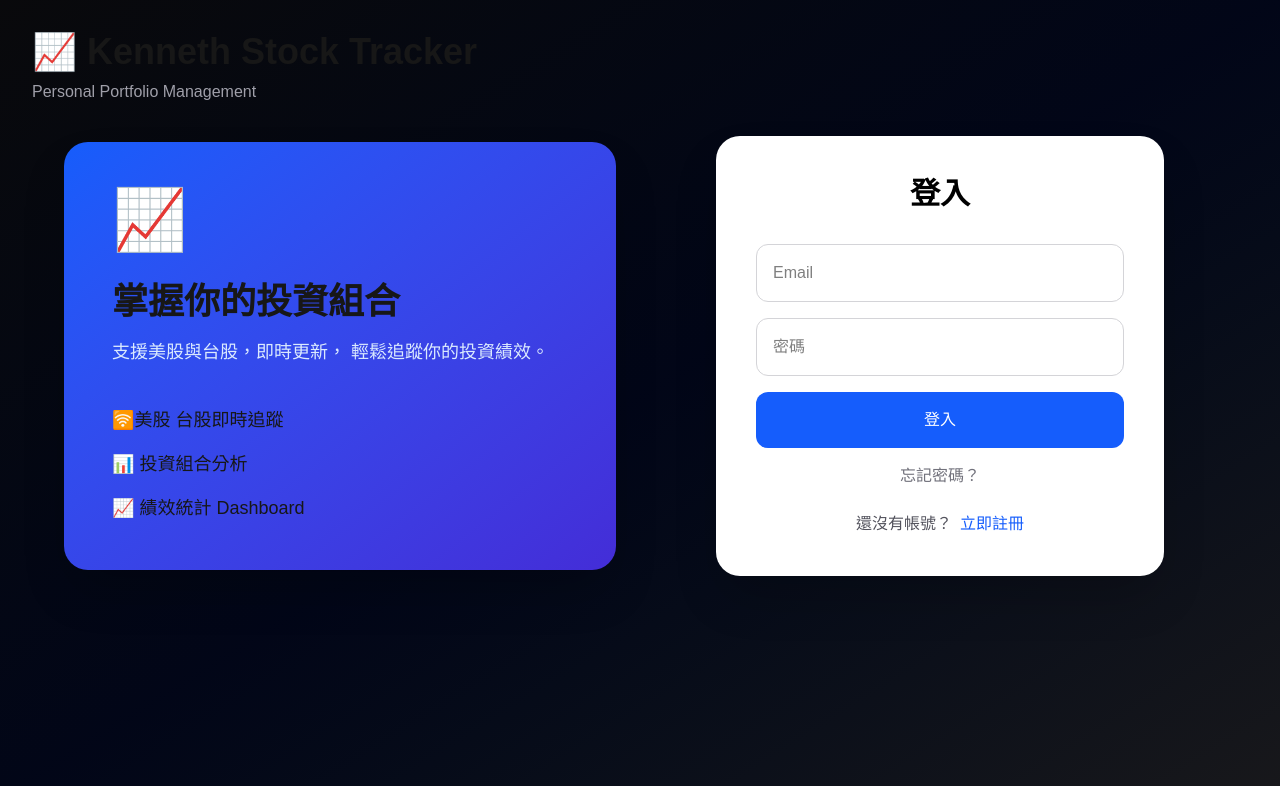
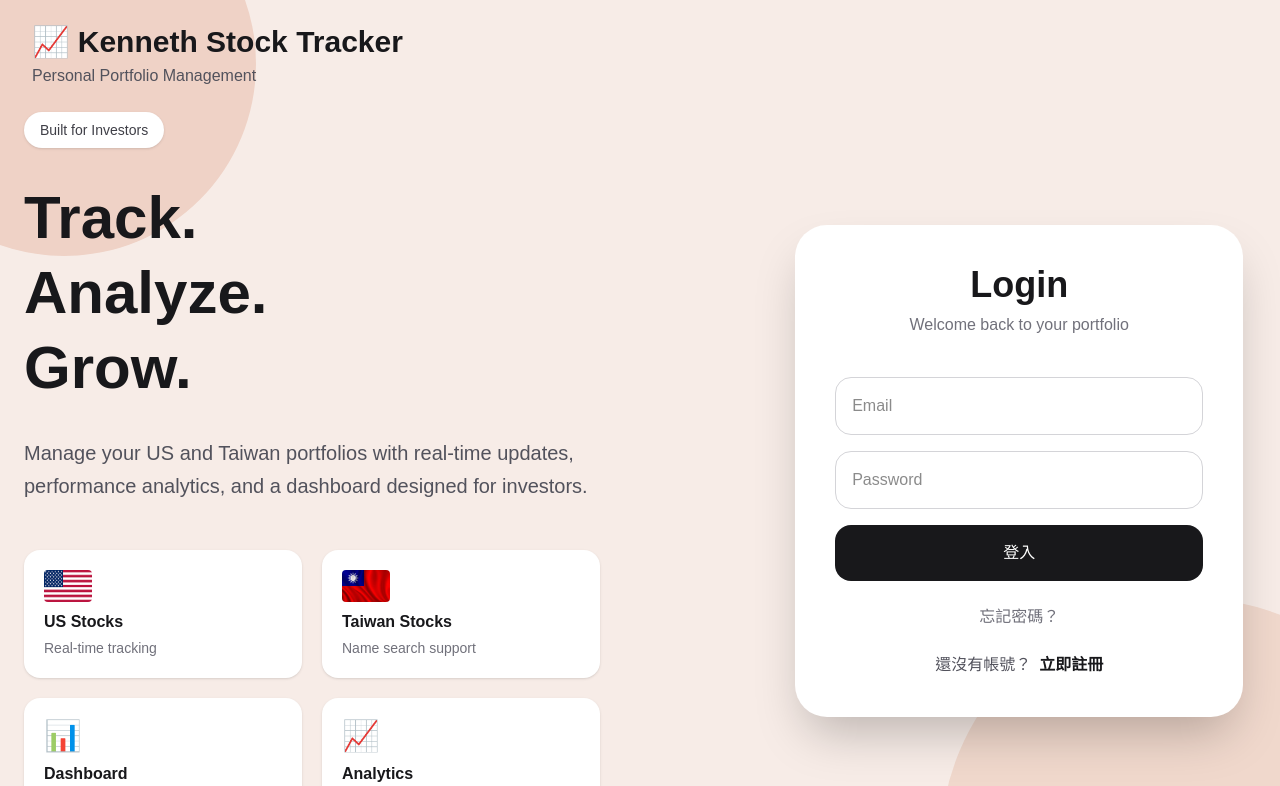
Before and after one commit to jop25869/kenneth-stock-tracker, a Next.js app: page /login in a window 1280 px wide. Shown: the top 786 px of the page. Built offline with nearby package versions, Linux system fonts and the light colour scheme.

Commit message:
Fix Prisma schema

```diff
--- a/app/login/page.tsx
+++ b/app/login/page.tsx
@@ -17,6 +17,7 @@ export default function LoginPage() {
   const [isLoading, setIsLoading] = useState(false);
 
   async function login() {
+    try {
       const res = await fetch("/api/login", {
         method: "POST",
         headers: {
@@ -42,118 +43,215 @@ export default function LoginPage() {
       setTimeout(() => {
         window.location.href = "/";
       }, 1000);
+    } catch {
+      alert("登入失敗，請稍後再試");
+    }
   }
 
   return (
-    <div className="min-h-screen bg-gradient-to-br from-zinc-950 via-slate-950 to-zinc-900 relative overflow-hidden">
+    <div className="min-h-screen bg-[#F7ECE7] flex flex-col relative overflow-hidden">
+
+      {/* 背景裝飾 */}
+      <div className="absolute -top-32 -left-32 w-96 h-96 rounded-full bg-[#EFD2C6]" />
+
+      <div className="absolute -bottom-40 -right-40 w-[500px] h-[500px] rounded-full bg-[#F0D8CC]" />
+
       {/* Header */}
-      <div className="p-8">
-        <h1 className="text-4xl font-bold">
+      <div className="relative z-10 px-8 py-6">
+        <h1 className="text-3xl font-bold text-zinc-900">
           📈 Kenneth Stock Tracker
         </h1>
 
-        <p className="text-zinc-400 mt-2">
+        <p className="text-zinc-600 mt-1">
           Personal Portfolio Management
         </p>
       </div>
 
       {/* Main */}
-      <div className="flex-1 flex items-center justify-center px-6 pb-10">
-        <div className="w-full max-w-6xl grid md:grid-cols-2 gap-12 items-center">
+      <div className="relative z-10 flex-1 flex items-center justify-center px-6 pb-10">
 
+        <div className="w-full max-w-7xl grid lg:grid-cols-[1.5fr_1fr] gap-12 items-center">
 
-          {/* 左側 */}
-          <div className="hidden md:block">
-            <div className="bg-gradient-to-br from-blue-600 to-indigo-700 rounded-3xl p-12 shadow-2xl">
+          {/* 左側品牌區 */}
+          <div className="hidden lg:block">
 
-              <div className="text-6xl mb-8">
+            <div className="max-w-xl">
+
+              <div className="inline-flex items-center rounded-full bg-white px-4 py-2 shadow-sm mb-8">
+                <span className="text-sm font-medium text-zinc-700">
+                  Built for Investors
+                </span>
+              </div>
+
+              <h2 className="text-6xl font-bold leading-tight text-zinc-900">
+                Track.
+                <br />
+                Analyze.
+                <br />
+                Grow.
+              </h2>
+
+              <p className="mt-8 text-xl text-zinc-600 leading-relaxed">
+                Manage your US and Taiwan portfolios with
+                real-time updates, performance analytics,
+                and a dashboard designed for investors.
+              </p>
+
+              <div className="mt-12 grid grid-cols-2 gap-5">
+
+                <div className="bg-white rounded-2xl p-5 shadow-sm">
+                  <div className="text-3xl mb-2">
+                   <img src="/flags/us.png" alt="US Flag" className="w-12 h-8 rounded mb-2"/>
+                  </div>
+
+                  <div className="font-semibold text-zinc-900">
+                    US Stocks
+                  </div>
+
+                  <div className="text-sm text-zinc-500 mt-1">
+                    Real-time tracking
+                  </div>
+                </div>
+
+                <div className="bg-white rounded-2xl p-5 shadow-sm">
+                  <div className="text-3xl mb-2">
+                    <img src="/flags/tw.png" alt="US Flag" className="w-12 h-8 rounded mb-2"/>
+                  </div>
+
+                  <div className="font-semibold text-zinc-900">
+                    Taiwan Stocks
+                  </div>
+
+                  <div className="text-sm text-zinc-500 mt-1">
+                    Name search support
+                  </div>
+                </div>
+
+                <div className="bg-white rounded-2xl p-5 shadow-sm">
+                  <div className="text-3xl mb-2">
+                    📊
+                  </div>
+
+                  <div className="font-semibold text-zinc-900">
+                    Dashboard
+                  </div>
+
+                  <div className="text-sm text-zinc-500 mt-1">
+                    Portfolio insights
+                  </div>
+                </div>
+
+                <div className="bg-white rounded-2xl p-5 shadow-sm">
+                  <div className="text-3xl mb-2">
                     📈
                   </div>
 
-              <h2 className="text-4xl font-bold mb-4">
-                掌握你的投資組合
-              </h2>
+                  <div className="font-semibold text-zinc-900">
+                    Analytics
+                  </div>
 
-              <p className="text-lg text-blue-100 mb-10">
-                支援美股與台股，即時更新，
-                輕鬆追蹤你的投資績效。
-              </p>
-
-              <div className="space-y-4 text-lg">
-                <div>🛜美股 台股即時追蹤</div>
-                <div>📊 投資組合分析</div>
-                <div>📈 績效統計 Dashboard</div>
-              </div>
+                  <div className="text-sm text-zinc-500 mt-1">
+                    Track performance
                   </div>
                 </div>
 
+              </div>
+            </div>
+
+          </div>
+
           {/* 右側登入卡 */}
-          <div className="bg-white text-black rounded-3xl shadow-2xl p-10 max-w-md mx-auto w-full">
+          <div className="w-full max-w-md mx-auto">
 
-            <h2 className="text-3xl font-bold text-center mb-8">
-              登入
+            <div className="bg-white rounded-[32px] shadow-2xl p-10">
+
+              <h2 className="text-4xl font-bold text-center text-zinc-900 mb-2">
+                Login
               </h2>
 
+              <p className="text-center text-zinc-500 mb-10">
+                Welcome back to your portfolio
+              </p>
+
               <input
-              className="w-full border border-zinc-300 p-4 rounded-xl mb-4 focus:outline-none focus:ring-2 focus:ring-blue-500"
+                type="email"
                 placeholder="Email"
                 value={email}
-              onChange={(e) => setEmail(e.target.value)}
+                onChange={(e) =>
+                  setEmail(e.target.value)
+                }
+                className="w-full border border-zinc-300 rounded-2xl p-4 mb-4 focus:outline-none focus:ring-2 focus:ring-zinc-900"
               />
 
               <input
                 type="password"
-              className="w-full border border-zinc-300 p-4 rounded-xl mb-4 focus:outline-none focus:ring-2 focus:ring-blue-500"
-              placeholder="密碼"
+                placeholder="Password"
                 value={password}
-              onChange={(e) => setPassword(e.target.value)}
+                onChange={(e) =>
+                  setPassword(e.target.value)
+                }
+                className="w-full border border-zinc-300 rounded-2xl p-4 mb-4 focus:outline-none focus:ring-2 focus:ring-zinc-900"
               />
 
               {isLoading && (
-              <div className="mb-4 text-center">
-                <div className="inline-block h-8 w-8 animate-spin rounded-full border-4 border-blue-500 border-t-transparent"></div>
+                <div className="mb-5 text-center">
 
-                <div className="mt-2 text-blue-600">
+                  <div className="inline-block h-8 w-8 animate-spin rounded-full border-4 border-zinc-900 border-t-transparent" />
+
+                  <div className="mt-3 text-zinc-600">
                     📈 載入投資組合中...
                   </div>
+
                 </div>
               )}
 
               <button
                 onClick={login}
                 disabled={isLoading}
-              className="w-full bg-blue-600 text-white p-4 rounded-xl hover:bg-blue-700 transition disabled:opacity-50"
+                className="w-full bg-zinc-900 text-white p-4 rounded-2xl hover:bg-zinc-800 transition disabled:opacity-50 cursor-pointer"
               >
-              {isLoading ? "登入中..." : "登入"}
+                {isLoading
+                  ? "登入中..."
+                  : "登入"}
               </button>
 
-            <p className="mt-4 text-center">
+              <div className="mt-6 text-center">
+
                 <a
                   href="/forgot-password"
-                className="text-zinc-500 hover:text-blue-600"
+                  className="text-zinc-500 hover:text-zinc-900"
                 >
                   忘記密碼？
                 </a>
-            </p>
 
-            <p className="mt-6 text-center text-zinc-600">
+              </div>
+
+              <div className="mt-6 text-center text-zinc-600">
+
                 還沒有帳號？
 
                 <Link
                   href="/register"
-                className="ml-2 text-blue-600 hover:underline font-medium"
+                  className="ml-2 font-semibold text-zinc-900 hover:underline"
                 >
                   立即註冊
                 </Link>
-            </p>
-          </div>
-        </div>
+
               </div>
 
-      {/* Footer
-      <footer className="py-6 text-center text-sm text-zinc-500">
-        Designed & Developed by Kenneth Ho
-      </footer>*/}
+            </div>
+
+          </div>
+
+        </div>
+
+      </div>
+
+      {/* Footer */}
+      <footer className="relative z-10 py-6 text-center text-sm text-zinc-500">
+        © 2026 Kenneth Stock Tracker • Designed & Developed by Kenneth Ho
+      </footer>
+
     </div>
   );
 }
--- a/app/page.tsx
+++ b/app/page.tsx
@@ -514,6 +514,8 @@ const filteredStocks = stocks.filter(
     (b.currentPrice - b.cost) * b.shares
   )[0];
 
+
+  //正在更新即時股價
   /*if (!pricesLoaded) {
   return (
     <main className="min-h-screen bg-zinc-950 text-white flex items-center justify-center">
@@ -530,6 +532,7 @@ const filteredStocks = stocks.filter(
 
   return (
     <main className="min-h-screen bg-zinc-950 text-white p-10">
+
 
       {/* Header */}
 <div className="flex items-start justify-between mb-8">
```
Lines whose indentation alone changed are shown as unchanged.
